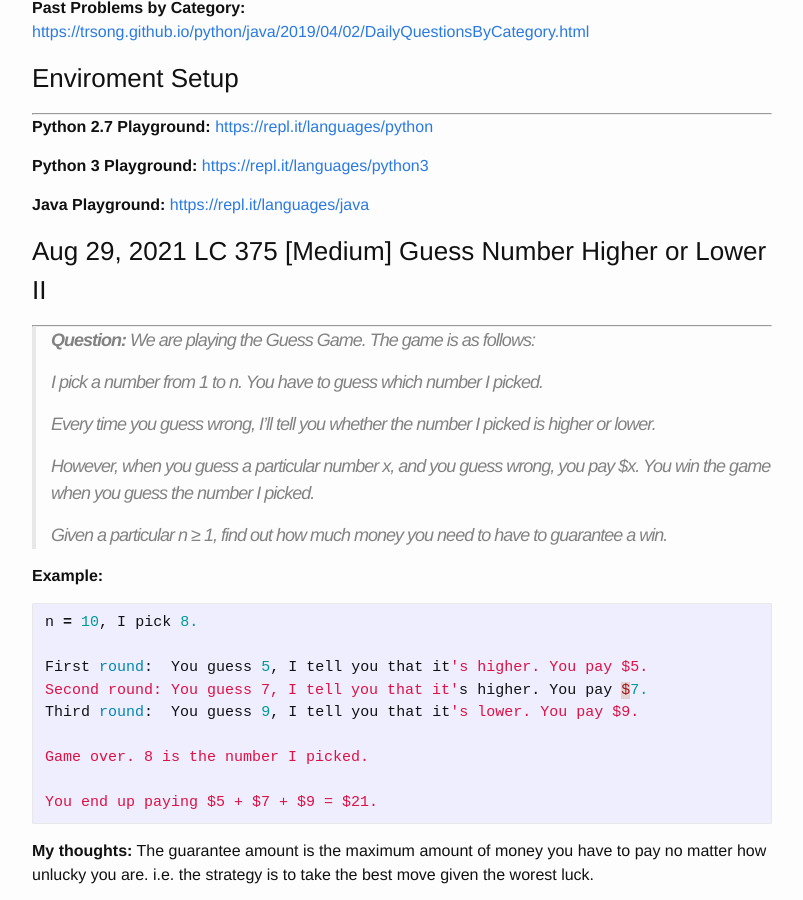
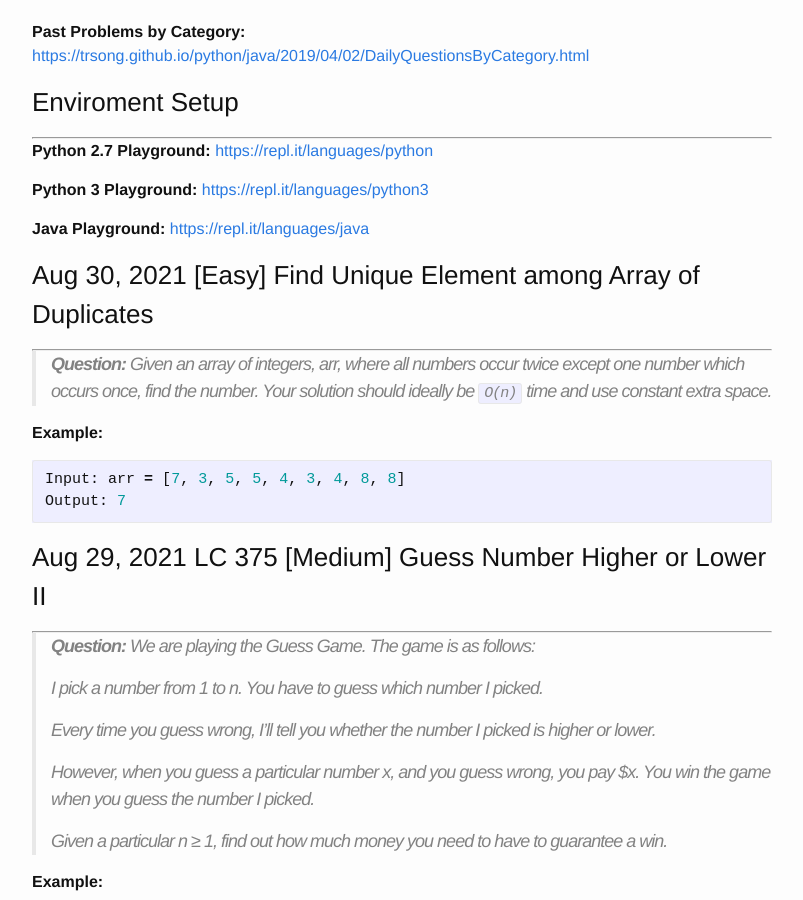
Before and after one commit to trsong/trsong.github.io, a Jekyll site: the page built from _posts/2021-08-01-DailyQuestionsAug.md, in a window 1280 px wide and 900 px high, scrolled down 1026 px. Shown: the whole window, without its empty margins (238-1041 px from the left). Built offline with Jekyll 4.4.1, drawn with Linux system fonts in a browser that asks for light colours; some of the changed text lies outside the part shown.

Commit message:
Add Aug 30 question.

````diff
--- a/_posts/2021-08-01-DailyQuestionsAug.md
+++ b/_posts/2021-08-01-DailyQuestionsAug.md
@@ -20,6 +20,16 @@ categories: Python/Java
 
 **Java Playground:** [https://repl.it/languages/java](https://repl.it/languages/java)
 
+
+### Aug 30, 2021  \[Easy\] Find Unique Element among Array of Duplicates
+---
+> **Question:** Given an array of integers, arr, where all numbers occur twice except one number which occurs once, find the number. Your solution should ideally be `O(n)` time and use constant extra space.
+
+**Example:**
+```py
+Input: arr = [7, 3, 5, 5, 4, 3, 4, 8, 8]
+Output: 7
+```
 
 ### Aug 29, 2021 LC 375 \[Medium\] Guess Number Higher or Lower II
 ---
````
